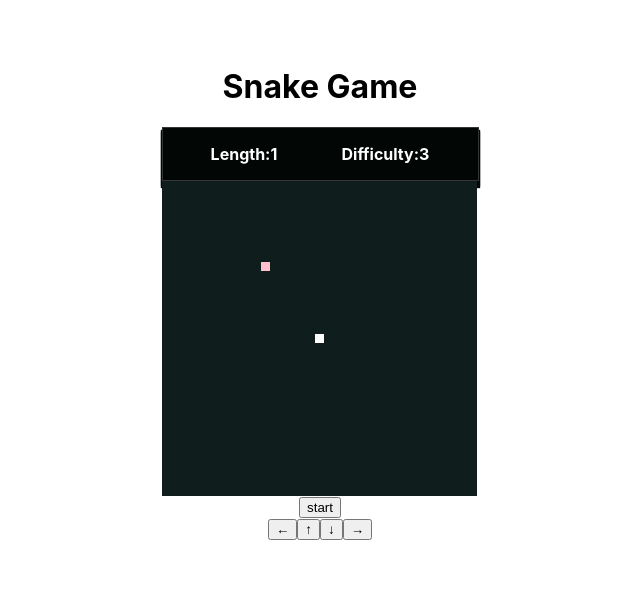
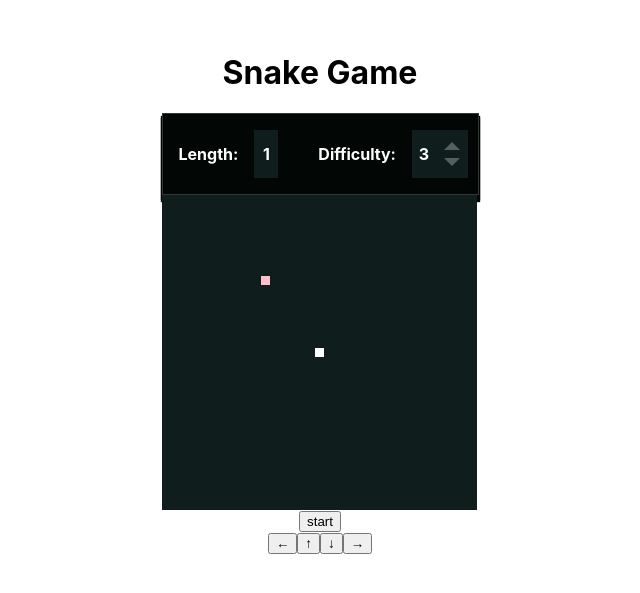
Before and after one commit to atsu0203/hooks-snake-game, a React (Create React App) app: page / in a window 1280 px wide. Shown: the part 107-700 px from the top of the page, without its empty margins (320-960 px from the left). Built offline with nearby package versions, Linux system fonts and the light colour scheme.

Commit message:
add level selection

```diff
--- a/src/App.js
+++ b/src/App.js
@@ -9,9 +9,8 @@ const fieldSize = 35;
 const initialPosition = { x: 17, y: 17 };
 const initialValues = initFields(fieldSize, initialPosition);
 const defaultInterval = 100;
-
-// const defaultDifficulty = 3;
-// const Difficulty = [1000, 500, 100, 50, 10]
+const defaultDifficulty = 3;
+const Difficulty = [1000, 500, 100, 50, 10];
 
 const GameStatus = Object.freeze({
   init: "init",
@@ -77,16 +76,18 @@ function App() {
   const [status, setStatus] = useState(GameStatus.init);
   const [direction, setDirection] = useState(Direction.up);
   const [tick, setTick] = useState(0);
+  const [difficulty, setDifficulty] = useState(defaultDifficulty);
 
   useEffect(() => {
     setBody([initialPosition]);
     // ゲームの中の時間を管理する
+    const interval = Difficulty[difficulty - 1];
     timer = setInterval(() => {
       setTick((tick) => tick + 1);
-    }, defaultInterval);
+    }, interval);
     setDirection(Direction.up);
     return unsubscribe;
-  }, []);
+  }, [difficulty]);
 
   useEffect(() => {
     if (body.length === 0 || status !== GameStatus.playing) {
@@ -110,6 +111,20 @@ function App() {
     setFields(initFields(fields.length, initialPosition));
   };
   const onStop = () => setStatus(GameStatus.suspended);
+
+  const onChangeDifficulty = useCallback(
+    (difficulty) => {
+      if (status !== GameStatus.init) {
+        return;
+      }
+      if (difficulty < 1 || difficulty > Difficulty.length) {
+        return;
+      }
+      setDifficulty(difficulty);
+    },
+    // eslint-disable-next-line react-hooks/exhaustive-deps
+    [status, difficulty]
+  );
 
   const handleMoving = () => {
     const { x, y } = body[0];
@@ -173,7 +188,11 @@ function App() {
         <div className="title-container">
           <h1 className="title">Snake Game</h1>
         </div>
-        <Navigation length={body.length} />
+        <Navigation
+          length={body.length}
+          difficulty={difficulty}
+          onChangeDifficulty={onChangeDifficulty}
+        />
       </header>
       <main className="main">
         <Field fields={fields} />
--- a/src/components/Navigation.jsx
+++ b/src/components/Navigation.jsx
@@ -1,6 +1,10 @@
 import React from "react";
 
-const Navigation = ({ length, difficulty = 3 }) => {
+const Navigation = ({ length, difficulty = 3, onChangeDifficulty }) => {
+  const upVisibility = difficulty < 5 ? "" : "is-hidden";
+  const downVisibility = difficulty > 1 ? "" : "is-hidden";
+  const onUpDifficulty = () => onChangeDifficulty(difficulty + 1);
+  const onDownDifficulty = () => onChangeDifficulty(difficulty - 1);
   return (
     <div className="navigation">
       <div className="navigation-item">
@@ -13,7 +17,16 @@ const Navigation = ({ length, difficulty = 3 }) => {
         <span className="navigation-label">Difficulty: </span>
         <div className="navigation-item-number-container">
           <span className="num-board">{difficulty}</span>
-          <div className="difficulty-button-container"></div>
+          <div className="difficulty-button-container">
+            <div
+              className={`difficulty-button difficulty-up ${upVisibility}`}
+              onClick={onUpDifficulty}
+            ></div>
+            <div
+              className={`difficulty-button difficulty-down ${downVisibility}`}
+              onClick={onDownDifficulty}
+            ></div>
+          </div>
         </div>
       </div>
     </div>
--- a/src/index.css
+++ b/src/index.css
@@ -1,22 +1,22 @@
 body {
   margin: 0;
-  font-family: -apple-system, BlinkMacSystemFont, 'Segoe UI', 'Roboto', 'Oxygen',
-    'Ubuntu', 'Cantarell', 'Fira Sans', 'Droid Sans', 'Helvetica Neue',
+  font-family: -apple-system, BlinkMacSystemFont, "Segoe UI", "Roboto", "Oxygen",
+    "Ubuntu", "Cantarell", "Fira Sans", "Droid Sans", "Helvetica Neue",
     sans-serif;
   -webkit-font-smoothing: antialiased;
   -moz-osx-font-smoothing: grayscale;
 }
 
 code {
-  font-family: source-code-pro, Menlo, Monaco, Consolas, 'Courier New',
+  font-family: source-code-pro, Menlo, Monaco, Consolas, "Courier New",
     monospace;
 }
 
 body {
   margin: 0;
-  font-family: -apple-system, BlinkMacSystemFont, 'Segoe UI', 'Roboto',
-    'Oxygen', 'Ubuntu', 'Cantarell', 'Fira Sans', 'Droid Sans',
-    'Helvetica Neue', sans-serif;
+  font-family: -apple-system, BlinkMacSystemFont, "Segoe UI", "Roboto", "Oxygen",
+    "Ubuntu", "Cantarell", "Fira Sans", "Droid Sans", "Helvetica Neue",
+    sans-serif;
   -webkit-font-smoothing: antialiased;
   -moz-osx-font-smoothing: grayscale;
 }
@@ -26,6 +26,11 @@ body {
 *:before,
 *:after {
   box-sizing: border-box;
+}
+
+
+.is-hidden {
+  visibility: hidden !important;
 }
 
 /* 要素が真ん中によるようにフレックスボックスを設定 */
@@ -40,7 +45,6 @@ body {
   height: 9px;
   width: 9px;
   background: #0f1d1d;
-
 }
 .field {
   display: flex;
@@ -48,7 +52,9 @@ body {
 }
 
 .App {
-  max-width: calc(9px * 35 + 1px * 2); /* a. (マスの幅) * 個数 + (ボーダーの幅) * 本数 */
+  max-width: calc(
+    9px * 35 + 1px * 2
+  ); /* a. (マスの幅) * 個数 + (ボーダーの幅) * 本数 */
   text-align: center;
 }
 
@@ -76,3 +82,62 @@ body {
   display: flex;
   align-items: center;
 }
+.navigation-item-number-container {
+  display: flex;
+  padding: 0 8px;
+  align-items: center;
+  margin-left: 8px;
+}
+
+.num-board {
+  display: flex;
+  justify-content: center;
+  align-items: center;
+  background: #0f1d1d;
+  height: 48px;
+  width: 24px;
+}
+
+.difficulty-number {
+  margin-right: 8px;
+}
+
+.difficulty-button {
+  cursor: pointer;
+  width: 8px;
+  height: 8px;
+  border: 8px solid #0f1d1d;
+  margin: 8px;
+}
+
+.difficulty-button-container {
+  background: #0f1d1d;
+}
+
+.difficulty-up {
+  margin-top: 4px;
+  border-bottom: 8px solid #f0f0f050;
+  transition: all ease .5s;
+}
+.difficulty-up:hover {
+  transform: scale(1.1);
+  border-bottom: 8px solid white;
+}
+.difficulty-up:active {
+  transform: scale(.8);
+  opacity: .8
+}
+
+.difficulty-down {
+  margin-bottom: 4px;
+  border-top: 8px solid #f0f0f050;
+  transition: all ease .5s;
+}
+.difficulty-down:hover {
+  transform: scale(1.1);
+  border-top: 8px solid white;
+}
+.difficulty-down:active {
+  transform: scale(.8);
+  opacity: .8
+}
```
